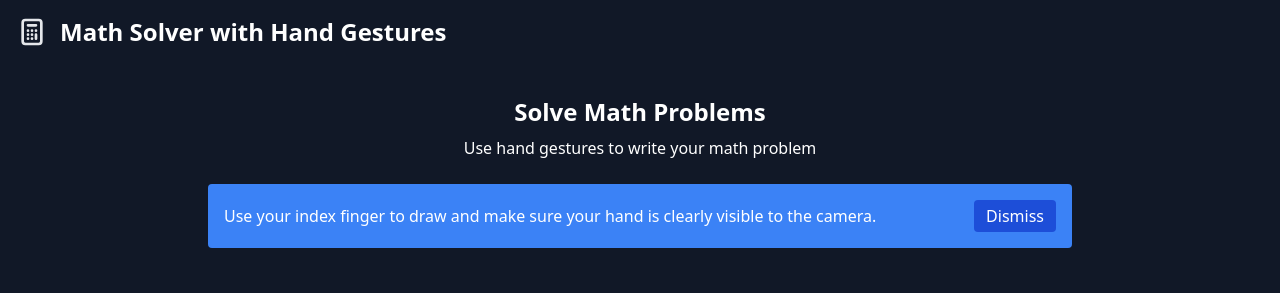
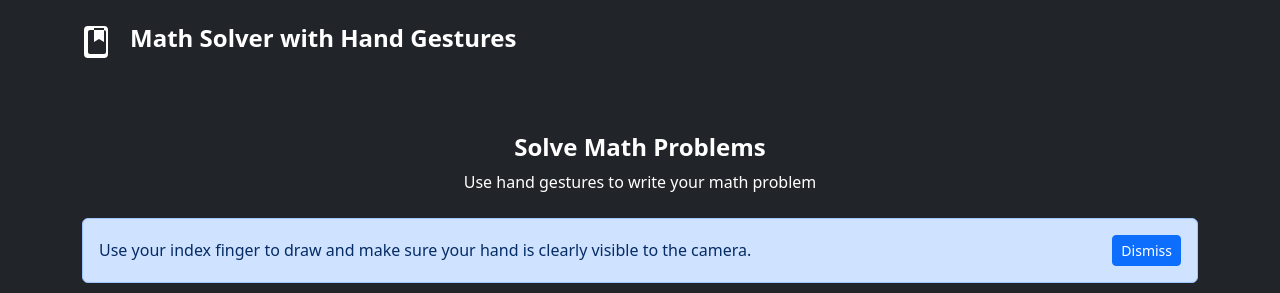
Before and after one commit to UmangBasuthkar/MathCam, a Flask app: page / in a window 1280 px wide. Shown: the top 293 px of the page. Run offline with Flask 3, Linux system fonts and the light colour scheme; some libraries are stand-ins or nearby versions.

Commit message:
Add files via upload

```diff
--- a/templates/index.html
+++ b/templates/index.html
@@ -4,58 +4,61 @@
     <meta charset="UTF-8">
     <meta name="viewport" content="width=device-width, initial-scale=1.0">
     <title>Math Solver with Hand Gestures</title>
-    <script src="https://cdn.tailwindcss.com"></script>
+    <link href="https://cdn.jsdelivr.net/npm/bootstrap@5.3.2/dist/css/bootstrap.min.css" rel="stylesheet">
 </head>
-<body class="bg-gray-900 text-white">
-    <div class="container mx-auto px-4 py-4">
-        <div class="flex items-center space-x-3">
-            <svg xmlns="http://www.w3.org/2000/svg" class="h-8 w-8 text-gray-200" fill="none" viewBox="0 0 24 24" stroke="currentColor">
-                <path stroke-linecap="round" stroke-linejoin="round" stroke-width="2" d="M9 7h6m0 10v-3m-3 3h.01M9 17h.01M9 14h.01M12 14h.01M15 11h.01M12 11h.01M9 11h.01M7 21h10a2 2 0 002-2V5a2 2 0 00-2-2H7a2 2 0 00-2 2v14a2 2 0 002 2z" />
+<body class="bg-dark text-white">
+    <div class="container py-4">
+        <div class="d-flex align-items-center mb-4">
+            <svg xmlns="http://www.w3.org/2000/svg" class="bi bi-journal-bookmark me-3 text-white" width="32" height="32" fill="currentColor" viewBox="0 0 16 16">
+                <path fill-rule="evenodd" d="M6 8V1h5v7l-2.5-1.5L6 8zM3 0h8a2 2 0 0 1 2 2v12a2 2 0 0 1-2 2H3a2 2 0 0 1-2-2V2a2 2 0 0 1 2-2zm1 2a1 1 0 0 0-1 1v10a1 1 0 0 0 1 1h7a1 1 0 0 0 1-1V3a1 1 0 0 0-1-1H4z"/>
             </svg>
-            <h1 class="text-2xl font-bold">Math Solver with Hand Gestures</h1>
+            <h1 class="h4 fw-bold">Math Solver with Hand Gestures</h1>
         </div>
     </div>
 
-    <main class="container mx-auto px-4 py-8 max-w-4xl space-y-6">
-        <div class="text-center space-y-2">
-            <h2 class="text-2xl font-bold">Solve Math Problems</h2>
+    <main class="container py-4">
+        <div class="text-center mb-4">
+            <h2 class="h4 fw-bold">Solve Math Problems</h2>
             <p>Use hand gestures to write your math problem</p>
         </div>
 
-        <div id="tipAlert" class="bg-blue-500 text-white p-4 rounded flex justify-between items-center">
+        <div id="tipAlert" class="alert alert-primary d-flex justify-content-between align-items-center" role="alert">
             <span>Use your index finger to draw and make sure your hand is clearly visible to the camera.</span>
-            <button id="dismissTip" class="ml-4 bg-blue-700 px-3 py-1 rounded">Dismiss</button>
+            <button id="dismissTip" class="btn btn-primary btn-sm ms-3">Dismiss</button>
         </div>
 
-        <div class="card p-6 camera-container">
-            <div class="aspect-video w-full rounded-lg overflow-hidden">
-                <img id="cameraFeed" src="{{ url_for('video_feed') }}" class="w-full h-full object-cover">
+        <div class="card bg-secondary text-white mb-4">
+            <div class="card-body">
+                <div class="rounded overflow-hidden" style="width: 700px; height: 400px; margin: 0 auto;">
+                    <img id="cameraFeed" src="{{ url_for('video_feed') }}" class="img-fluid" style="width: 100%; height: 100%;" alt="Camera feed">
                 </div>
 
-            <div class="flex space-x-4 mt-4">
-                <button id="clearCanvasBtn" class="flex items-center bg-red-500 text-white px-4 py-2 rounded">
-                    <svg xmlns="http://www.w3.org/2000/svg" class="h-5 w-5 mr-2" fill="none" viewBox="0 0 24 24" stroke="currentColor">
-                        <path stroke-linecap="round" stroke-linejoin="round" stroke-width="2" d="M19 7l-.867 12.142A2 2 0 0116.138 21H7.862a2 2 0 01-1.995-1.858L5 7m5 4v6m4-6v6m1-10V4a1 1 0 00-1-1h-4a1 1 0 00-1 1v3M4 7h16" />
+                <div class="d-flex mt-4">
+                    <button id="clearCanvasBtn" class="btn btn-danger me-3 d-flex align-items-center">
+                        <svg xmlns="http://www.w3.org/2000/svg" class="bi bi-trash me-2" width="16" height="16" fill="currentColor" viewBox="0 0 16 16">
+                            <path d="M5.5 5.5v6h1v-6h-1zm4 0v6h1v-6h-1zm-7-3a.5.5 0 0 1 .5-.5H5V1a1 1 0 1 1 2 0v1h2V1a1 1 0 1 1 2 0v1h2.5a.5.5 0 0 1 .5.5v1a.5.5 0 0 1-.5.5h-.25l-.563 9.1A1.5 1.5 0 0 1 9.188 14H6.813a1.5 1.5 0 0 1-1.499-1.4L4.75 6H4.5a.5.5 0 0 1-.5-.5v-1zm9-.5h-1v-.5a.5.5 0 0 0-.5-.5H4.5a.5.5 0 0 0-.5.5v.5h-1v-.5a1.5 1.5 0 0 1 1.5-1.5h6a1.5 1.5 0 0 1 1.5 1.5v.5z"/>
                         </svg>
                         Clear Canvas
                     </button>
-                <button id="solveBtn" class="flex items-center bg-green-500 text-white px-4 py-2 rounded">
-                    <svg xmlns="http://www.w3.org/2000/svg" class="h-5 w-5 mr-2" fill="none" viewBox="0 0 24 24" stroke="currentColor">
-                        <path stroke-linecap="round" stroke-linejoin="round" stroke-width="2" d="M9 7h6m0 10v-3m-3 3h.01M9 17h.01M9 14h.01M12 14h.01M15 11h.01M12 11h.01M9 11h.01M7 21h10a2 2 0 002-2V5a2 2 0 00-2-2H7a2 2 0 00-2 2v14a2 2 0 002 2z" />
+                    <button id="solveBtn" class="btn btn-success d-flex align-items-center">
+                        <svg xmlns="http://www.w3.org/2000/svg" class="bi bi-cpu me-2" width="16" height="16" fill="currentColor" viewBox="0 0 16 16">
+                            <path d="M5 0h6a1 1 0 0 1 1 1v1h1a2 2 0 0 1 2 2v1h1a1 1 0 0 1 1 1v6a1 1 0 0 1-1 1h-1v1a2 2 0 0 1-2 2h-1v1a1 1 0 0 1-1 1H5a1 1 0 0 1-1-1v-1H3a2 2 0 0 1-2-2v-1H0a1 1 0 0 1-1-1V5a1 1 0 0 1 1-1h1V3a2 2 0 0 1 2-2h1V1a1 1 0 0 1 1-1zm0 2H3a1 1 0 0 0-1 1v1h1v6H2v1a1 1 0 0 0 1 1h1v-1H3V3h2V2zm1 1v10h6V3H6zm7 1v6h1V5a1 1 0 0 0-1-1h-1V3h1zm0 7v1a1 1 0 0 1-1 1h-1v1h1a2 2 0 0 0 2-2v-1h-1zm-7 3H4v1a2 2 0 0 0 2 2h1v-1H6v-1zm-1-3V5H5v6h1z"/>
                         </svg>
                         Solve Problem
                     </button>
                 </div>
             </div>
+        </div>
 
-        <div class="card p-6">
-            <h3 class="text-xl font-bold mb-4">Solution</h3>
-            <div id="solution" class="text-lg text-gray-300 min-h-[100px]">
-                Write your math problem using hand gestures and click 'Solve Problem'
+        <div class="card bg-secondary text-white">
+            <div class="card-body">
+                <h3 class="h5 fw-bold mb-3">Solution</h3>
+                <div id="solution" class="border p-3 rounded bg-dark text-light" style="min-height: 100px;"></div>
             </div>
         </div>
     </main>
 
+    <script src="https://cdn.jsdelivr.net/npm/bootstrap@5.3.2/dist/js/bootstrap.bundle.min.js"></script>
     <script>
         document.addEventListener('DOMContentLoaded', () => {
             const clearCanvasBtn = document.getElementById('clearCanvasBtn');
@@ -66,7 +69,8 @@
 
             // Dismiss tip alert
             dismissTipBtn.addEventListener('click', () => {
-                tipAlert.style.display = 'none';
+                console.log("Clicked");
+                tipAlert.classList.add('d-none');
             });
 
             // Clear canvas
```
Lines whose indentation alone changed are shown as unchanged.
